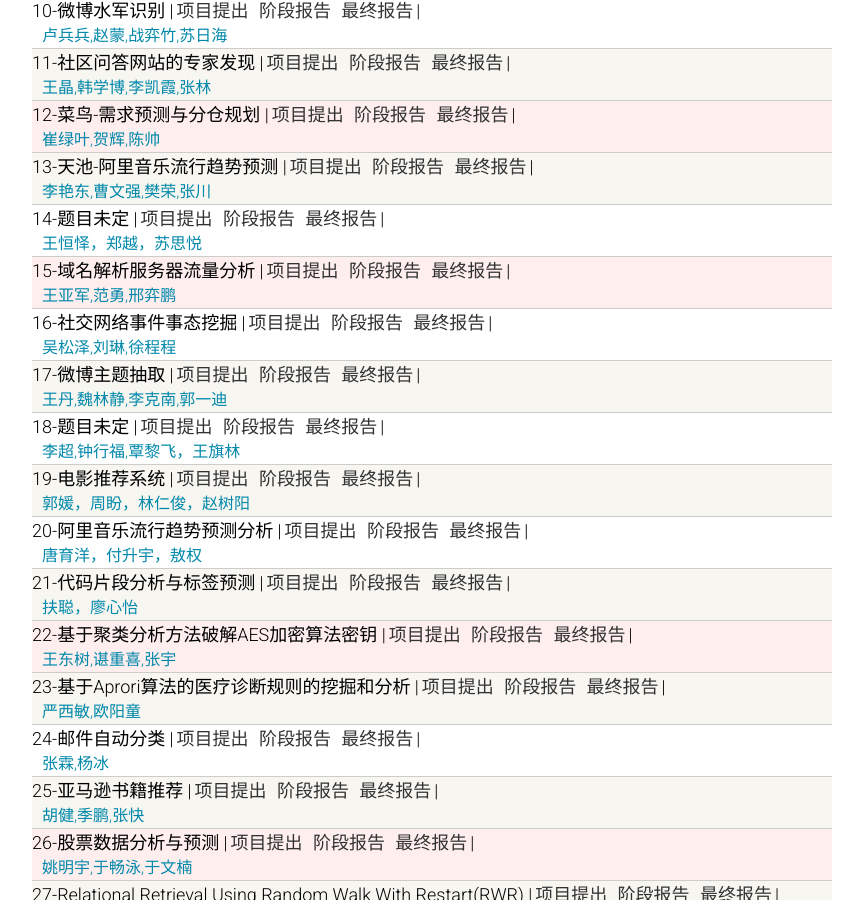
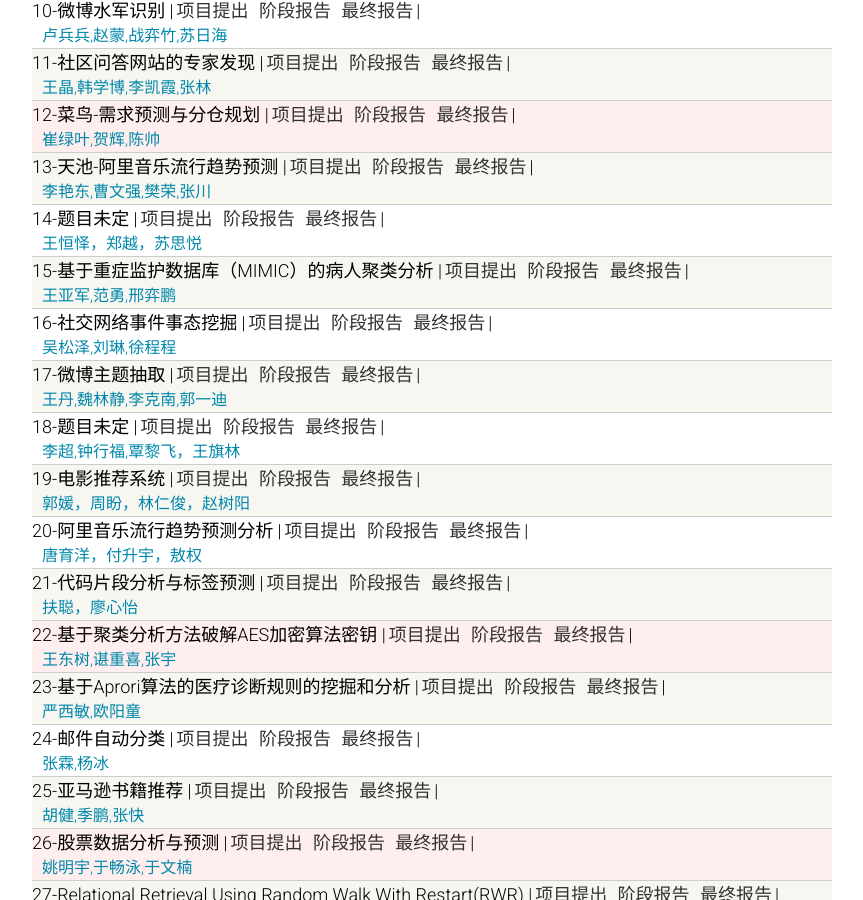
Before and after one commit to BITDM/bitdm.github.io, a Jekyll site: the page built from 2016/index.html, in a window 1280 px wide and 900 px high, scrolled down 643 px. Shown: the whole window, without its empty margins (208-1071 px from the left). Built offline with Jekyll 4.4.1, drawn with Linux system fonts in a browser that asks for light colours.

Commit message:
第15组题目及内容修改

```diff
--- a/2016/index.html
+++ b/2016/index.html
@@ -125,8 +125,8 @@
       <div class="kw">王恒怿，郑越，苏思悦</div>
     </div>
 
-    <div class="materials-item notyet">
-      15-域名解析服务器流量分析
+    <div class="materials-item">
+      15-基于重症监护数据库（MIMIC）的病人聚类分析
       |<a href="projects/p15/proposal/">项目提出</a>
       <a href="">阶段报告</a>
       <a href="">最终报告</a>|
```
Also changed, not shown: 2016/projects/p15/proposal.md (+1 -0 lines).
